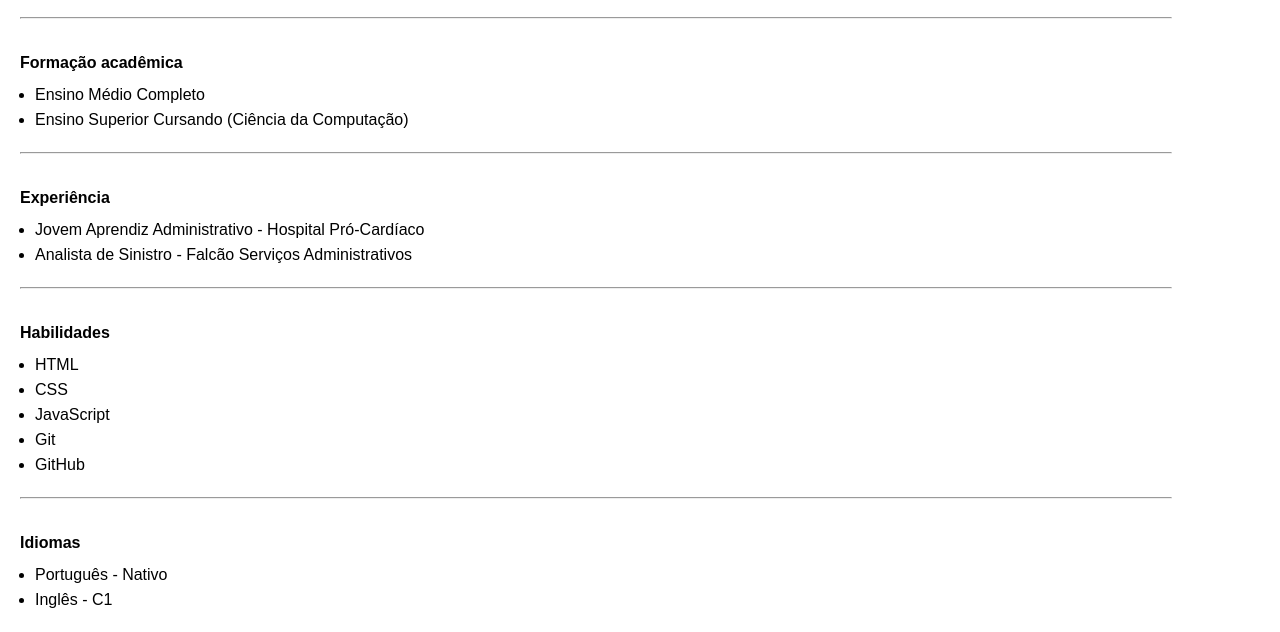
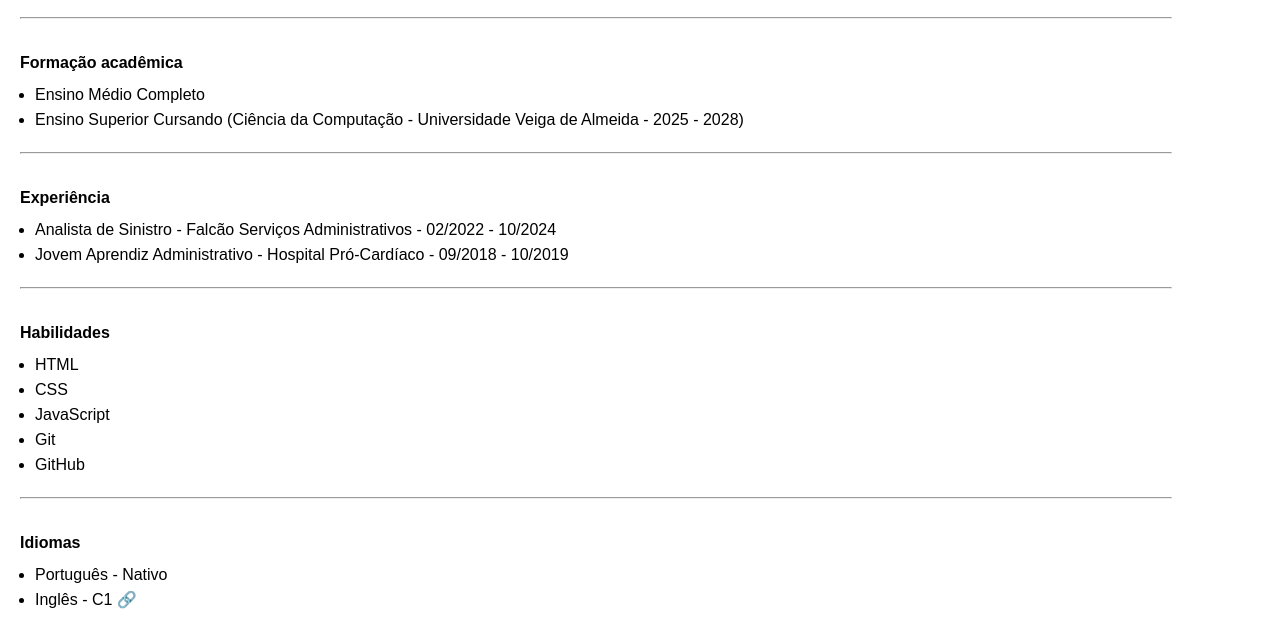
Before and after one commit to Leonel-p-a/curriculo, a plain HTML site: page index.html in a window 1280 px wide. Shown: the part 230-862 px from the top of the page. Drawn offline with Linux system fonts and the light colour scheme.

Commit message:
adicionado link para proficiência em inglês e estilo atualizado, bem como troca de posição entre experiências e adicionei datas para tais e para graduação

```diff
--- a/app.js
+++ b/app.js
@@ -41,16 +41,16 @@ let ensinoMedio = document.getElementById('ensinoMedio');
 ensinoMedio.textContent = 'Ensino Médio Completo';
 
 let ensinoSuperior = document.getElementById('ensinoSuperior');
-ensinoSuperior.textContent = 'Ensino Superior Cursando (Ciência da Computação)';
+ensinoSuperior.textContent = 'Ensino Superior Cursando (Ciência da Computação - Universidade Veiga de Almeida - 2025 - 2028)';
 
 let tituloExperiencia = document.getElementById('tituloExperiencia');
 tituloExperiencia.textContent = 'Experiência';
 
 let experiencia1 = document.getElementById('experiencia1');
-experiencia1.textContent = 'Jovem Aprendiz Administrativo - Hospital Pró-Cardíaco';
+experiencia1.textContent = 'Analista de Sinistro - Falcão Serviços Administrativos - 02/2022 - 10/2024';
 
 let experiencia2 = document.getElementById('experiencia2');
-experiencia2.textContent = 'Analista de Sinistro - Falcão Serviços Administrativos';
+experiencia2.textContent = 'Jovem Aprendiz Administrativo - Hospital Pró-Cardíaco - 09/2018 - 10/2019';
 
 let tituloHabilidades = document.getElementById('tituloHabilidades');
 tituloHabilidades.textContent = 'Habilidades';
@@ -77,4 +77,8 @@ let idiomaPortugues = document.getElementById('idiomaPortugues');
 idiomaPortugues.textContent = 'Português - Nativo'
 
 let idiomaIngles = document.getElementById('idiomaIngles');
-idiomaIngles.textContent = 'Inglês - C1'
+let englishProciciencyLink = document.createElement('a');
+englishProciciencyLink.href = 'https://cert.efset.org/SGhRRP';
+englishProciciencyLink.textContent = 'Inglês - C1 \u{1F517}';
+englishProciciencyLink.target = '_blank';
+idiomaIngles.appendChild(englishProciciencyLink)
--- a/style.css
+++ b/style.css
@@ -108,6 +108,15 @@ section > ul > li {
     line-height: 25px;
 }
 
+section ul li a {
+    text-decoration: none;
+    color: black;
+}
+
+section ul li a:hover {
+    color: gray;
+}
+
 hr {
     width: 90%;
     margin: 20px;
```
